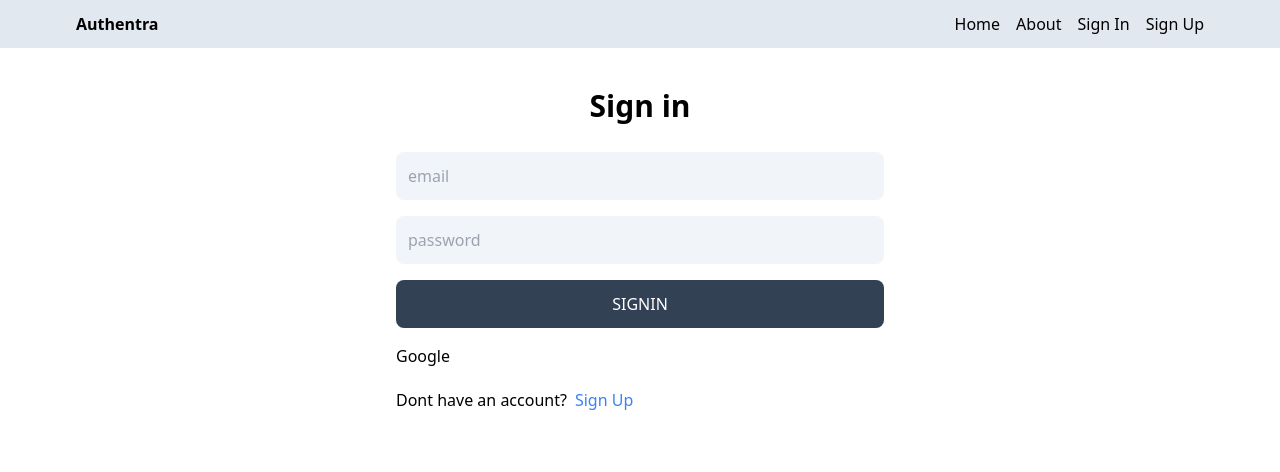
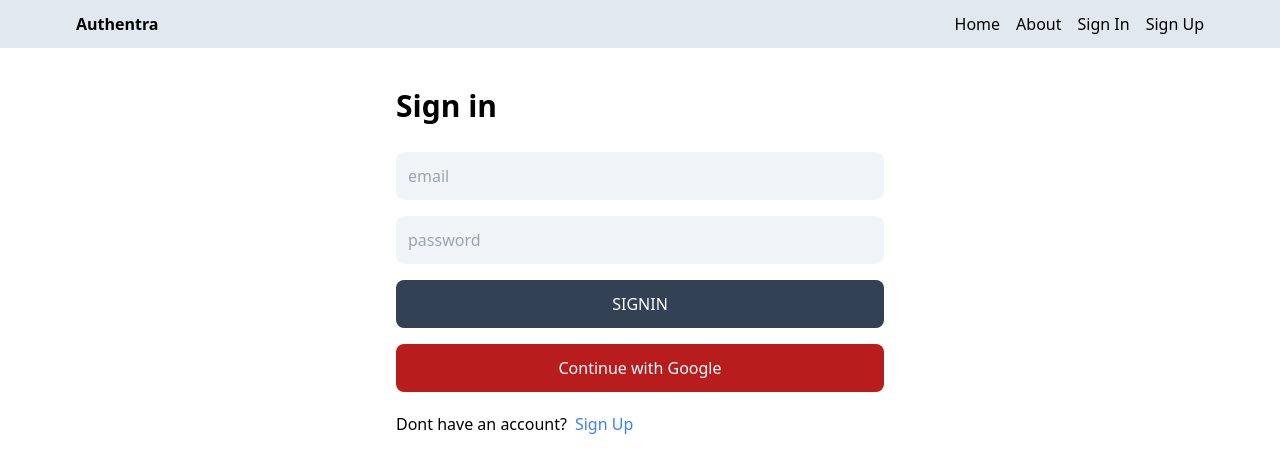
Before and after one commit to syam-ts/Authentra, a React (Vite) app in the folder client/: page /sign-in in a window 1280 px wide. Shown: the top 472 px of the page. Built offline with nearby package versions, Linux system fonts and the light colour scheme; no server answers.

Commit message:
google auth react done

```diff
--- a/client/package.json
+++ b/client/package.json
@@ -10,7 +10,9 @@
     "preview": "vite preview"
   },
   "dependencies": {
+    "@types/firebase": "^3.2.1",
     "autoprefixer": "^10.4.20",
+    "firebase": "^10.13.2",
     "postcss": "^8.4.47",
     "react": "^18.3.1",
     "react-dom": "^18.3.1",
--- a/client/src/component/OAuth.tsx
+++ b/client/src/component/OAuth.tsx
@@ -1,11 +1,46 @@
-
+import { GoogleAuthProvider, signInWithPopup, getAuth } from 'firebase/auth'
+import { app } from '../firebase'
+import { useDispatch } from 'react-redux'
+import { signInSuccess } from '../redux/user/userSlice'
 
 
 const OAuth = () => {
+
+  const dispatch = useDispatch()
+
+  const handleGoogle = async () => {
+
+    try{
+
+      const provider = new GoogleAuthProvider()
+      const auth = getAuth(app)
+      const result = await signInWithPopup(auth, provider)
+      const res = await fetch('/api/auth/google', {
+        method: 'POST',
+        headers: {
+          'Content-Type': 'application/json'
+        },
+        body: JSON.stringify({
+          name: result.user.displayName,
+          email: result.user.email,
+          phote: result.user.photoURL
+        })
+      })
+   const data = await res.json()
+   dispatch(signInSuccess(data))
+    } catch (err: any) {
+      console.log('Could not login with Google', err)
+    }
+  }
+
   return (
-    <div>
-      Google
-    </div>
+
+     <button  type='button'
+       onClick={handleGoogle}
+     className="text-white p-3 uppecase">
+      Continue with Google
+     </button>
+
   )
 }
 
--- /dev/null
+++ b/client/src/firebase.ts
@@ -0,0 +1,17 @@
+// Import the functions you need from the SDKs you need
+import { initializeApp } from "firebase/app";
+// TODO: Add SDKs for Firebase products that you want to use
+// https://firebase.google.com/docs/web/setup#available-libraries
+
+// Your web app's Firebase configuration
+const firebaseConfig = {
+  apiKey: import.meta.env.VITE_FIREBASE_API_KEY,
+  authDomain: "authentra.firebaseapp.com",
+  projectId: "authentra",
+  storageBucket: "authentra.appspot.com",
+  messagingSenderId: "844766357703",
+  appId: "1:844766357703:web:83c06c1498ab5ef2b7f6e2"
+};
+
+// Initialize Firebase
+export const app = initializeApp(firebaseConfig);
--- a/client/src/pages/SignIn.tsx
+++ b/client/src/pages/SignIn.tsx
@@ -47,10 +47,10 @@ const SignIn = () => {
 
   return (
     <div className="p-3 max-w-lg mx-auto">
-      <h1 className="text-3xl text-center font-semibold my-7">
+      <h1 className="text-3xl font-semibold my-7">
         Sign in
         </h1>
-        <form onSubmit={handleSubmit} className="flex flex-col gap-4">
+        <form onSubmit={handleSubmit} className="flex flex-col gap-4 text-center ">
           <input type="email"
           placeholder="email"
           id="email" className="bg-slate-100 p-3 rounded-lg"
@@ -65,7 +65,9 @@ const SignIn = () => {
           className="uppercase bg-slate-700 text-white p-3 rounded-lg hover:opacity-95 disabled:opacity-80">
             { loading ? 'loading' : 'signin'}
             </button>
+            <div className="bg-red-700 rounded-lg hover:opacity-95">
             <OAuth />
+            </div>
         </form>
         <div className="flex gap-2 mt-5">
           <p> Dont have an account? </p>
--- a/client/src/pages/Signup.tsx
+++ b/client/src/pages/Signup.tsx
@@ -52,10 +52,10 @@ const SignUp = () => {
 
   return (
     <div className="p-3 max-w-lg mx-auto">
-      <h1 className="text-3xl text-center font-semibold my-7">
+      <h1 className="text-3xl font-semibold my-7">
         Sign up
         </h1>
-        <form onSubmit={handleSubmit} className="flex flex-col gap-4">
+        <form onSubmit={handleSubmit} className="flex flex-col gap-4 text-center">
           <input type="text"
           placeholder="username"
           id="username" className="bg-slate-100 p-3 rounded-lg"
@@ -75,7 +75,9 @@ const SignUp = () => {
           className="uppercase bg-slate-700 text-white p-3 rounded-lg hover:opacity-95 disabled:opacity-80">
             { loading ? 'loading' : 'signup'}
             </button>
+            <div className="bg-red-700 rounded-lg hover:opacity-95">
             <OAuth />
+            </div>
         </form>
         <div className="flex gap-2 mt-5">
           <p> Have an account? </p>
```
Also changed, not shown: 1 other file (tests, documents, lock files or other folders).
